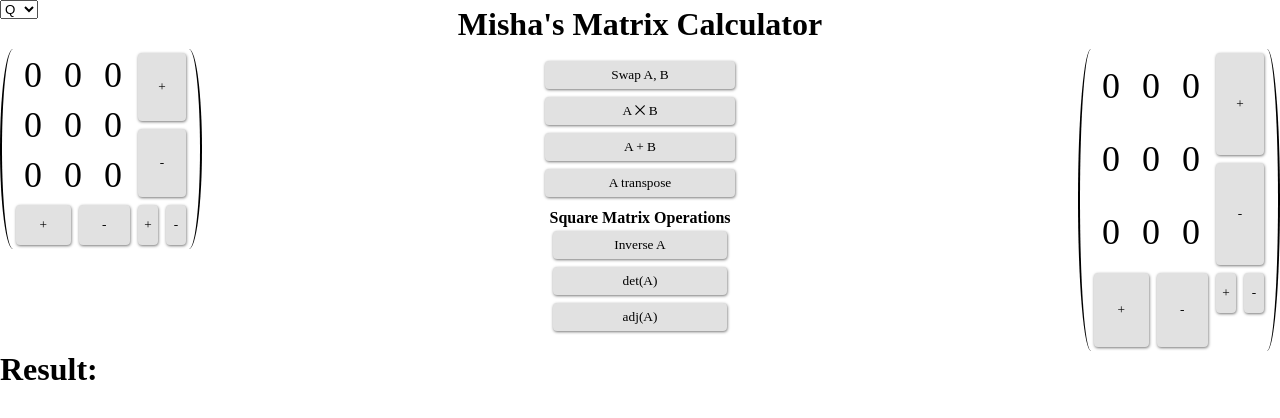
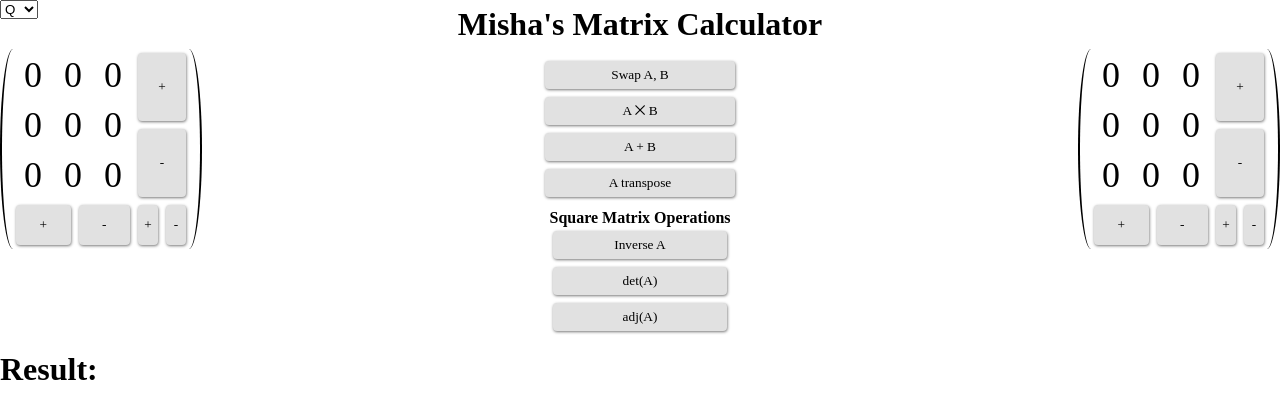
Before and after one commit to farberbrodsky/MatrixCalculator, a React (Create React App) app: page / in a window 1280 px wide. Shown: the top 418 px of the page. Built offline with nearby package versions, Linux system fonts and the light colour scheme.

Commit message:
Fix layout

```diff
--- a/src/App.jsx
+++ b/src/App.jsx
@@ -1,6 +1,6 @@
 import MatrixComponent from "./MatrixComponent.jsx";
 import FieldSelector from "./FieldSelector.jsx";
-import { Matrix, Rational, ZnField } from "./matrix.js";
+import { Matrix, Rational } from "./matrix.js";
 import { useState } from "react";
 import styles from "./App.module.css"
 
--- a/src/App.module.css
+++ b/src/App.module.css
@@ -32,4 +32,5 @@
   flex-basis: 0;
   display: flex;
   justify-content: flex-end;
+  align-items: flex-start;
 }
--- a/src/MatrixComponent.module.css
+++ b/src/MatrixComponent.module.css
@@ -8,6 +8,7 @@
 
 .MatrixComponent table {
   grid-area: table;
+  height: 0;
 }
 
 .MatrixComponent td {
@@ -50,7 +51,7 @@
   grid-template-areas:
     "table table colAdd colAdd"
     "table table colSub colSub"
-    "rowAdd rowSub rowColAdd rowColSub"
+    "rowAdd rowSub rowColAdd rowColSub";
 }
 
 .colAdd {
@@ -63,10 +64,12 @@
 
 .rowAdd {
   grid-area: rowAdd;
+  height: 40px;
 }
 
 .rowSub {
   grid-area: rowSub;
+  height: 40px;
 }
 
 .rowColAdd {
```
